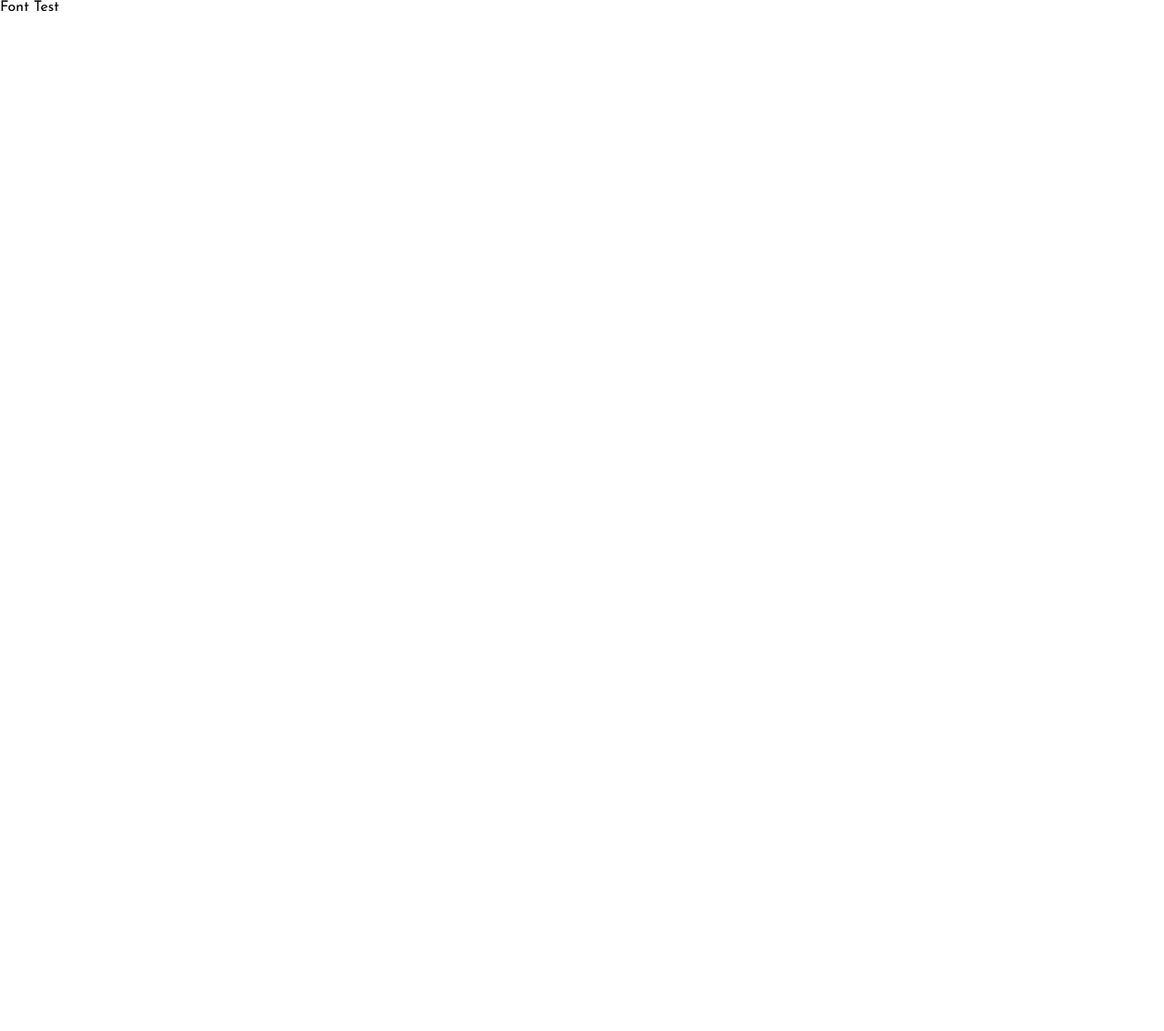
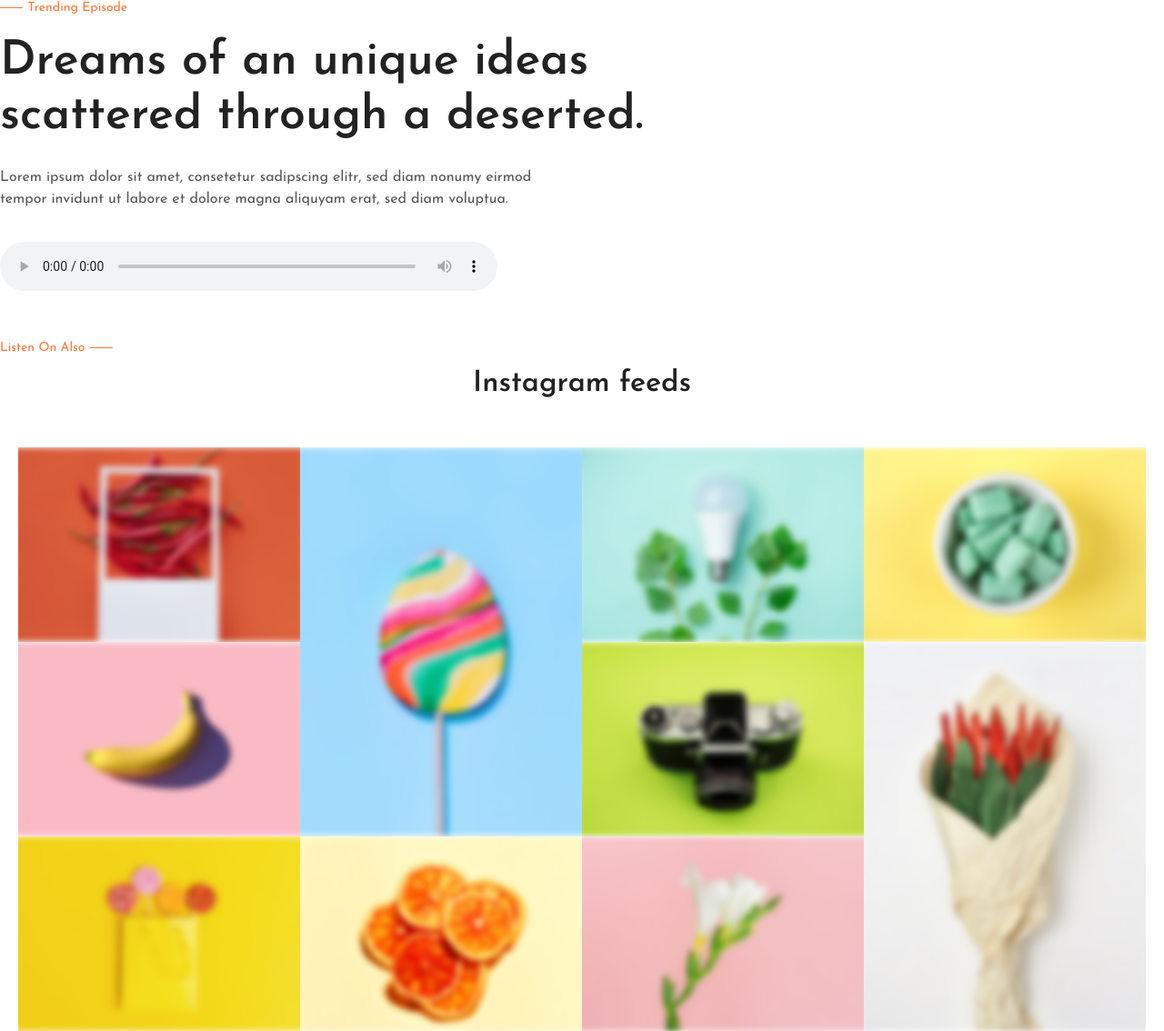
Before and after one commit to tnvnfdla1214/web-group-hw, a plain HTML site: page 민규/index.html in a window 1280 px wide. Shown: the whole page at 91% size. Before the commit the page ends 800 px from the top, so only its background shows below. Drawn offline with nearby package versions, Linux system fonts and the light colour scheme.

Commit message:
민규모듈완성

```diff
--- a/민규/index.html
+++ b/민규/index.html
@@ -12,7 +12,34 @@
     <link rel="stylesheet" href="./style.css" />
   </head>
   <body>
-    <div>Font Test</div>
-    <!-- 여기에 개발해주세요-->
+    <div class="mg__main__text">
+        <section class="mg__Trending__Episode">
+            <h3>Trending Episode</h3>
+            <p class="mg__TE__tit">Dreams of an unique ideas scattered through a deserted.</p>
+            <p class="mg__TE__sub__text">Lorem ipsum dolor sit amet, consetetur sadipscing elitr, sed diam nonumy eirmod tempor invidunt ut labore et dolore magna aliquyam erat, sed diam voluptua.</p>
+            <audio class="mg__TE__music" src="" controls></audio>
+        </section>
+        <section class="mg__Listen__On__Also">
+            <h3>Listen On Also</h3>
+        </section>
+    </div>
+    <!-- 메인 텍스트 끝 -->
+    <!-- 인스타그램 피드 시작 -->
+    <section class="mg__Insta">
+        <h2>Instagram feeds</h2>
+        <div class="mg__Insta__grid">
+            <a href="" class="mg__insta__img__1"></a>
+            <a href="" class="mg__insta__img__2"></a>
+            <a href="" class="mg__insta__img__3"></a>
+            <a href="" class="mg__insta__img__4"></a>
+            <a href="" class="mg__insta__img__5"></a>
+            <a href="" class="mg__insta__img__6"></a>
+            <a href="" class="mg__insta__img__7"></a>
+            <a href="" class="mg__insta__img__8"></a>
+            <a href="" class="mg__insta__img__9"></a>
+            <a href="" class="mg__insta__img__10"></a>
+        </div>
+    </section>
+
   </body>
 </html>
--- a/민규/style.css
+++ b/민규/style.css
@@ -8,3 +8,135 @@ body {
   width: 1170px;
   margin: 0 auto;
 }
+
+/* 메인 텍스트 css 시작 */
+.mg__main__text {
+    display: flex;
+    flex-direction: column;
+}
+.mg__Trending__Episode {
+    margin-bottom: 50px;
+}
+.mg__main__text h3 {
+    letter-spacing: 0px;
+    display: inline-block;
+    color: #FF5300;
+    text-transform: capitalize;
+    opacity: 0.8;
+    font: normal normal normal 14px/18px Josefin Sans;
+}
+.mg__Trending__Episode h3::before {
+    content: '';
+    width: 25px;
+    height: 1px;
+    float: left;
+    margin-top: 8px;
+    margin-right: 5.5px;
+    background-color: #FF5300;
+}
+.mg__TE__tit {
+    width: 708px;
+    font: normal normal 600 52px/60px Josefin Sans;
+    color: #222222;
+    margin: 20px 0 25px;
+}
+.mg__TE__sub__text {
+    width: 590px;
+    font: normal normal normal 16px/24px Josefin Sans;
+    color: #555555;
+    margin-bottom: 35px;
+}
+.mg__TE__music {
+    width: 547px;
+}
+.mg__TE__music::-webkit-media-controls-panel {
+    background: transparent;
+}
+.mg__Listen__On__Also h3::after {
+    content: '';
+    width: 25px;
+    height: 1px;
+    float: right;
+    margin-top: 8px;
+    margin-left: 5.5px;
+    background-color: #FF5300;
+}
+/* 메인 텍스트 스타일 끝 */
+
+/* 인스타그램 스타일 시작 */
+.mg__Insta h2{
+    text-align: center;
+    font: normal normal 600 32px/60px Josefin Sans;
+    color: #222222;
+}
+.mg__Insta__grid {
+    display: grid;
+    width: 1240px;
+    margin: 40px auto 0;
+    grid-template-columns: 310px 310px 310px 310px;
+    grid-template-rows: 214px 214px 214px;
+}
+.mg__Insta__grid a:nth-child(2) {
+    grid-row: span 2;
+}
+.mg__Insta__grid a:nth-child(7) {
+    grid-row: span 2;
+}
+.mg__Insta__grid a {
+    background-repeat: no-repeat;
+    background-position: center;
+    background-size: 110%;
+    position: relative;
+}
+.mg__insta__img__1 {
+    background-image: url(./images/1.png);
+}
+.mg__insta__img__2 {
+    background-image: url(./images/2.png);
+}
+.mg__insta__img__3 {
+    background-image: url(./images/3.png);
+}
+.mg__insta__img__4 {
+    background-image: url(./images/4.png);
+}
+.mg__insta__img__5 {
+    background-image: url(./images/5.png);
+}
+.mg__insta__img__6 {
+    background-image: url(./images/6.png);
+}
+.mg__insta__img__7 {
+    background-image: url(./images/7.png);
+}
+.mg__insta__img__8 {
+    background-image: url(./images/8.png);
+}
+.mg__insta__img__9 {
+    background-image: url(./images/9.png);
+}
+.mg__insta__img__10 {
+    background-image: url(./images/10.png);
+}
+.mg__Insta__grid a:hover::before {
+    content: '';
+    width: 100%;
+    height: 100%;
+    background-color: rgb(0, 0, 0, 0.6);
+    position: absolute;
+}
+.mg__Insta__grid a:hover::after {
+    content: url(./images/link.png);
+    width: 65px;
+    height: 65px;
+    box-sizing: border-box;
+    padding-top: 15px;
+    top: 50%;
+    left: 50%;
+    text-align: center;
+    transform: translate(-50%, -50%);
+    position: absolute;
+    z-index: 10;
+    background-color: rgb(0, 0, 0, 0.3);
+    border-radius: 50%;
+}
```
Also changed, not shown: 민규/images/1.png (added), 민규/images/10.png (added), 민규/images/2.png (added), 민규/images/3.png (added), 민규/images/4.png (added), 민규/images/5.png (added), 민규/images/6.png (added), 민규/images/7.png (added), 민규/images/8.png (added), 민규/images/9.png (added), 민규/images/link.png (added).
